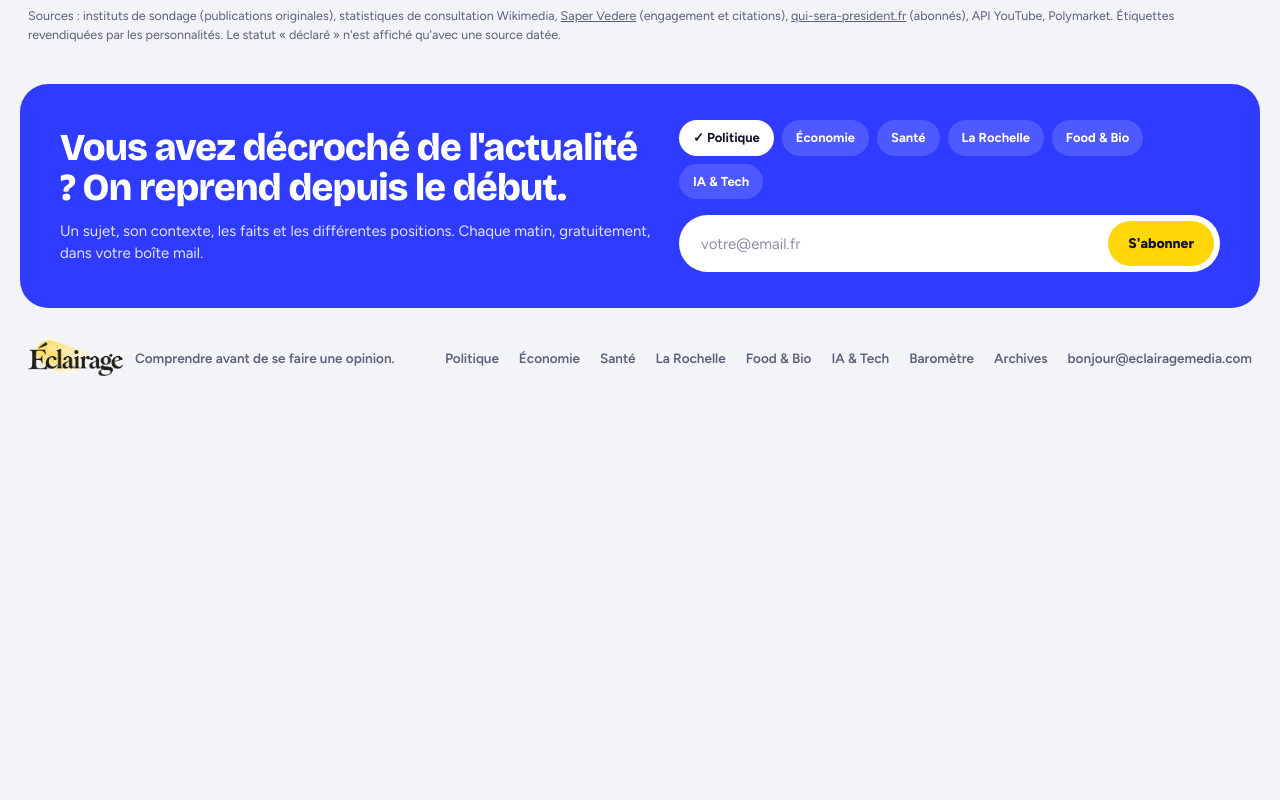
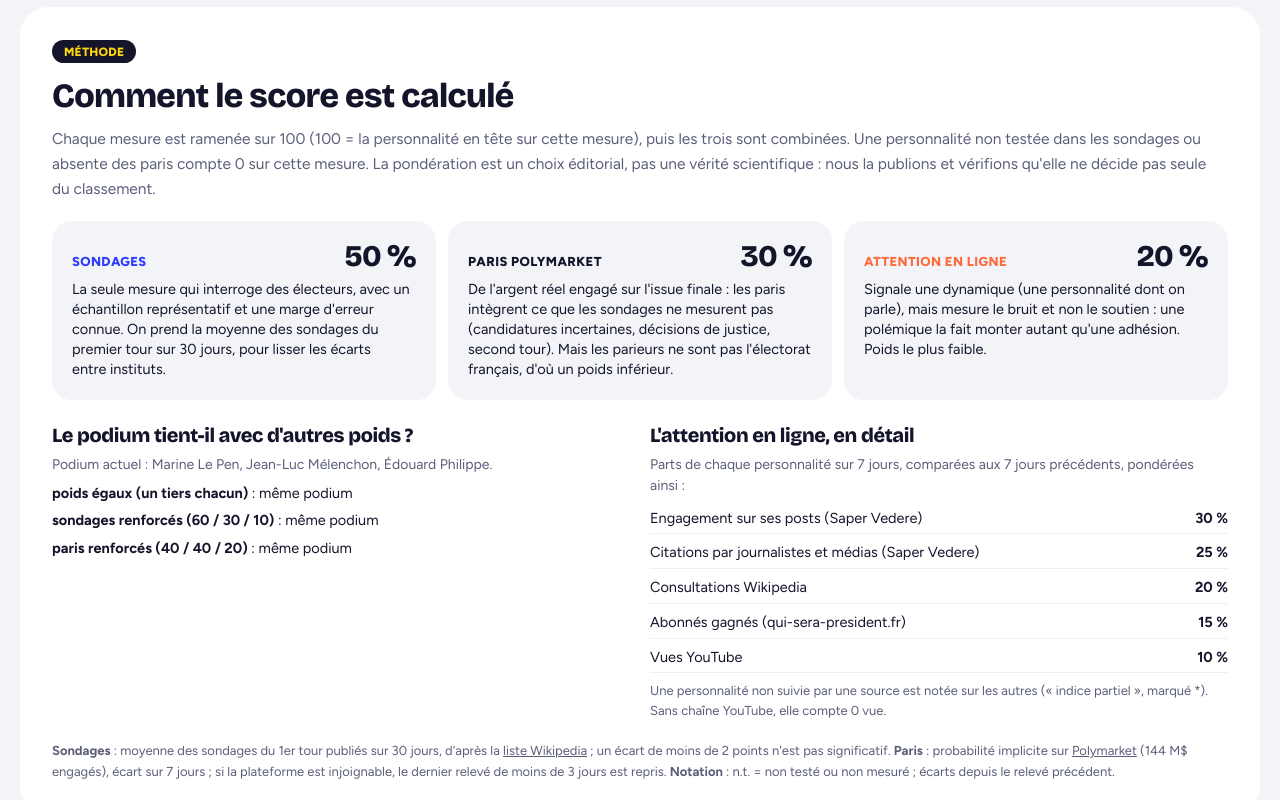
Before and after one commit to mansonjb/eclairagemedia, a Next.js app: page /barometre in a window 1280 px wide. Shown: the part 4660-5460 px from the top of the page. Before the commit the page ends 5068 px from the top, so only its background shows below. Built offline with nearby package versions, Linux system fonts and the light colour scheme.

Commit message:
Baromètre : section Méthode (justification des poids, test de sensibilité du podium, détail de l'attention)
Co-Authored-By: Claude Opus 5.5 <noreply@anthropic.com>

```diff
--- a/src/app/barometre/page.tsx
+++ b/src/app/barometre/page.tsx
@@ -8,6 +8,16 @@ export const metadata = {
 };
 
 const fmt = (d: string) => new Intl.DateTimeFormat("fr-FR", { weekday: "long", day: "numeric", month: "long", timeZone: "UTC" }).format(new Date(d + "T12:00:00Z"));
+
+// Score recalculé avec d'autres poids, pour montrer si le podium dépend du choix de pondération
+function podiumAvec(cands: Candidat[], p: Record<string, number>) {
+  const cles = ["sondage", "polymarket", "attention"] as const;
+  const maxi = Object.fromEntries(cles.map((k) => [k, Math.max(0, ...cands.map((c) => c[k]?.v ?? 0))]));
+  const act = cles.filter((k) => maxi[k] > 0);
+  const somme = act.reduce((n, k) => n + p[k], 0) || 1;
+  return cands.map((c) => ({ nom: c.nom, s: act.reduce((n, k) => n + (p[k] * 100 * (c[k]?.v ?? 0)) / maxi[k], 0) / somme }))
+    .sort((a, b) => b.s - a.s).slice(0, 3).map((x) => x.nom);
+}
 
 export default function Barometre() {
   const b = barometre as unknown as { date: string | null; sondage: { methode?: string; nb?: number; debut?: string; fin?: string; instituts?: string[]; institut?: string; commanditaire?: string; date?: string; url: string; marge?: string } | null; sources_attention: string[]; polymarket_volume: number | null; poids: Record<string, number>; candidats: Candidat[]; serie: { date: string; attention: Record<string, number>; polymarket: Record<string, number> }[] };
@@ -41,7 +51,61 @@ export default function Barometre() {
         ))}
       </div>
       <Candidats candidats={b.candidats} serie={b.serie} />
+      <Methode b={b} />
       <p className="px-2 text-[12.5px] text-gris">Sources : instituts de sondage (publications originales), statistiques de consultation Wikimedia, <a href="https://www.saper-vedere.eu/presidentielle/p/presidentielle-candidats/" className="underline">Saper Vedere</a> (engagement et citations), <a href="https://www.qui-sera-president.fr/" className="underline">qui-sera-president.fr</a> (abonnés), API YouTube, Polymarket. Étiquettes revendiquées par les personnalités. Le statut « déclaré » n&apos;est affiché qu&apos;avec une source datée.</p>
     </main>
   );
 }
+
+function Methode({ b }: { b: { sondage: { methode?: string; nb?: number; url: string } | null; polymarket_volume: number | null; candidats: Candidat[] } }) {
+  const ref = podiumAvec(b.candidats, { sondage: 0.5, polymarket: 0.3, attention: 0.2 }).join(", ");
+  const variantes = [
+    ["poids égaux (un tiers chacun)", { sondage: 1, polymarket: 1, attention: 1 }],
+    ["sondages renforcés (60 / 30 / 10)", { sondage: 0.6, polymarket: 0.3, attention: 0.1 }],
+    ["paris renforcés (40 / 40 / 20)", { sondage: 0.4, polymarket: 0.4, attention: 0.2 }],
+  ] as const;
+  const poids = [
+    ["Sondages", "50 %", "#2f3cff", "La seule mesure qui interroge des électeurs, avec un échantillon représentatif et une marge d'erreur connue. On prend la moyenne des sondages du premier tour sur 30 jours, pour lisser les écarts entre instituts."],
+    ["Paris Polymarket", "30 %", "#14142b", "De l'argent réel engagé sur l'issue finale : les paris intègrent ce que les sondages ne mesurent pas (candidatures incertaines, décisions de justice, second tour). Mais les parieurs ne sont pas l'électorat français, d'où un poids inférieur."],
+    ["Attention en ligne", "20 %", "#ff6a3d", "Signale une dynamique (une personnalité dont on parle), mais mesure le bruit et non le soutien : une polémique la fait monter autant qu'une adhésion. Poids le plus faible."],
+  ];
+  const att = [["Engagement sur ses posts (Saper Vedere)", "30 %"], ["Citations par journalistes et médias (Saper Vedere)", "25 %"], ["Consultations Wikipedia", "20 %"], ["Abonnés gagnés (qui-sera-president.fr)", "15 %"], ["Vues YouTube", "10 %"]];
+  return (
+    <section id="methode" className="carte flex scroll-mt-28 flex-col gap-5 p-6 sm:p-8">
+      <div>
+        <span className="pastille bg-encre text-jaune">MÉTHODE</span>
+        <h2 className="d mt-3 text-[28px] leading-tight sm:text-[34px]">Comment le score est calculé</h2>
+        <p className="mt-2 text-[15.5px] leading-relaxed text-gris">Chaque mesure est ramenée sur 100 (100 = la personnalité en tête sur cette mesure), puis les trois sont combinées. Une personnalité non testée dans les sondages ou absente des paris compte 0 sur cette mesure. La pondération est un choix éditorial, pas une vérité scientifique : nous la publions et vérifions qu&apos;elle ne décide pas seule du classement.</p>
+      </div>
+      <div className="grid gap-3 md:grid-cols-3">
+        {poids.map(([t, p, c, j]) => (
+          <div key={t} className="rounded-[20px] bg-fond p-5">
+            <p className="flex items-baseline justify-between gap-2"><span className="text-[13px] font-extrabold tracking-[0.03em]" style={{ color: c }}>{t.toUpperCase()}</span><span className="d text-[30px] leading-none">{p}</span></p>
+            <p className="mt-2 text-[14.5px] leading-snug">{j}</p>
+          </div>
+        ))}
+      </div>
+      <div className="grid gap-5 lg:grid-cols-2">
+        <div>
+          <h3 className="d text-[20px]">Le podium tient-il avec d&apos;autres poids ?</h3>
+          <p className="mt-1 text-[14px] text-gris">Podium actuel : {ref}.</p>
+          <ul className="mt-2 space-y-1.5 text-[14.5px]">
+            {variantes.map(([l, p]) => { const v = podiumAvec(b.candidats, p).join(", "); return (
+              <li key={l}><b>{l}</b> : {v === ref ? "même podium" : v}</li>); })}
+          </ul>
+        </div>
+        <div>
+          <h3 className="d text-[20px]">L&apos;attention en ligne, en détail</h3>
+          <p className="mt-1 text-[14px] text-gris">Parts de chaque personnalité sur 7 jours, comparées aux 7 jours précédents, pondérées ainsi :</p>
+          <ul className="mt-2 space-y-1 text-[14.5px]">{att.map(([t, p]) => <li key={t} className="flex justify-between gap-3 border-b border-filet py-1"><span>{t}</span><b>{p}</b></li>)}</ul>
+          <p className="mt-2 text-[13px] text-gris">Une personnalité non suivie par une source est notée sur les autres (« indice partiel », marqué *). Sans chaîne YouTube, elle compte 0 vue.</p>
+        </div>
+      </div>
+      <p className="text-[13px] leading-relaxed text-gris">
+        <b>Sondages</b> : moyenne des sondages du 1er tour publiés sur 30 jours, d&apos;après la <a href={b.sondage?.url ?? "https://fr.wikipedia.org/wiki/Liste_de_sondages_sur_l%27%C3%A9lection_pr%C3%A9sidentielle_fran%C3%A7aise_de_2027"} className="underline">liste Wikipedia</a> ; un écart de moins de 2 points n&apos;est pas significatif.{" "}
+        <b>Paris</b> : probabilité implicite sur <a href="https://polymarket.com/fr/event/next-french-presidential-election" className="underline">Polymarket</a>{b.polymarket_volume ? ` (${Math.round(b.polymarket_volume / 1e6)} M$ engagés)` : ""}, écart sur 7 jours ; si la plateforme est injoignable, le dernier relevé de moins de 3 jours est repris.{" "}
+        <b>Notation</b> : n.t. = non testé ou non mesuré ; écarts depuis le relevé précédent.
+      </p>
+    </section>
+  );
+}
```
